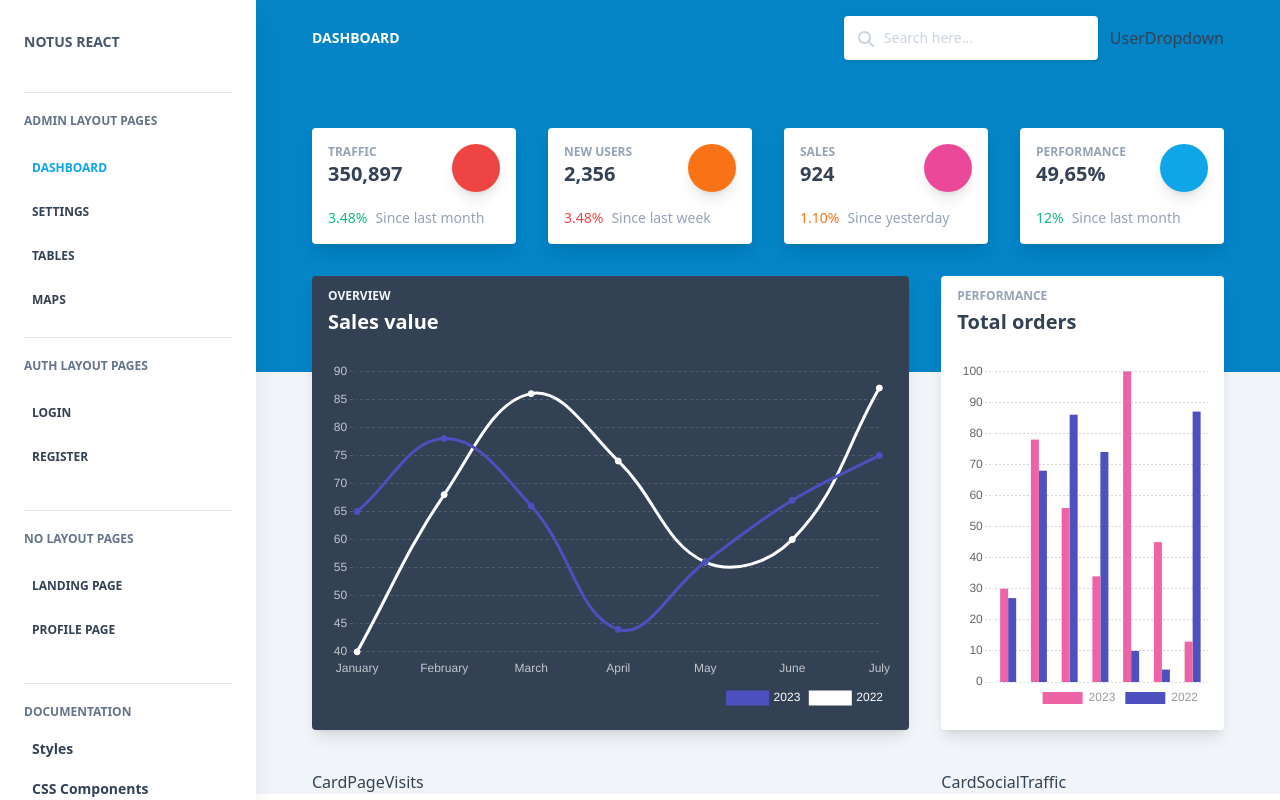
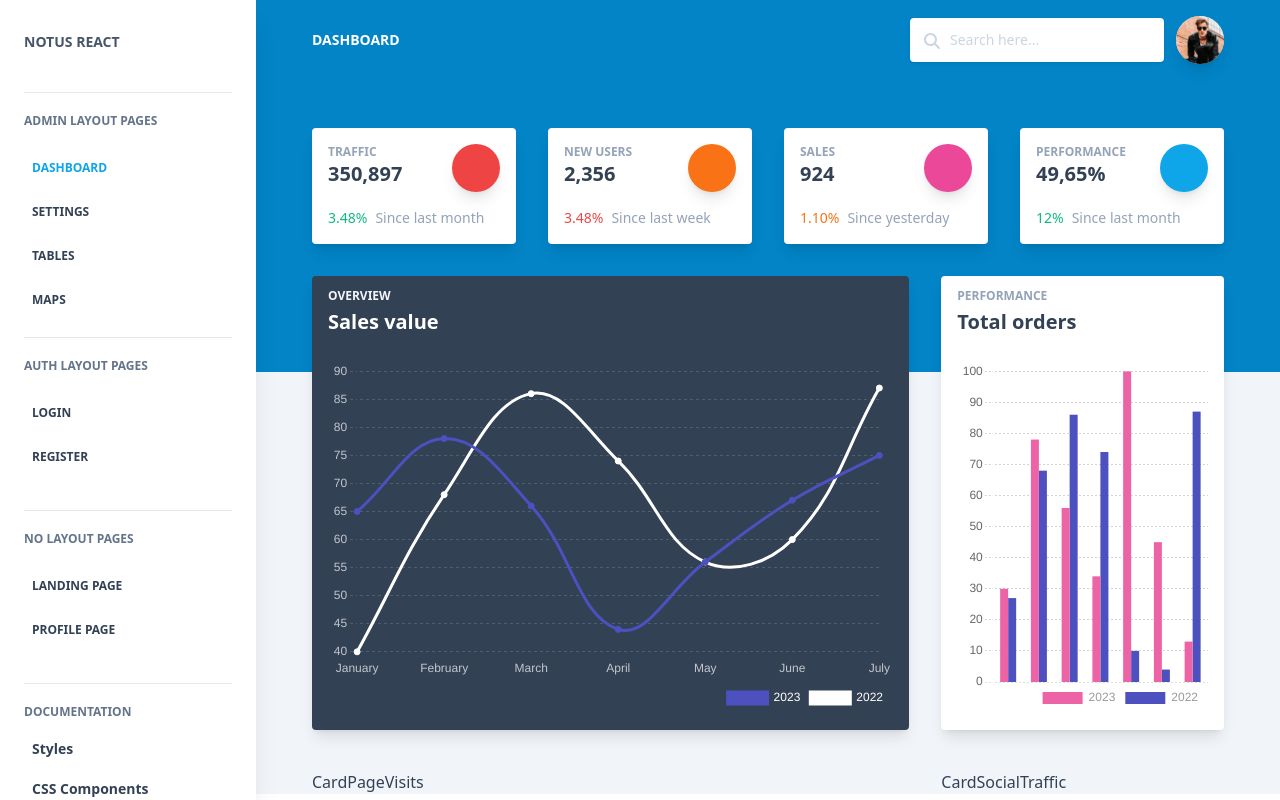
Before and after one commit to Unshack/notus, a React (Vite) app: page /admin/dashboard in a window 1280 px wide. Built offline with nearby package versions, Linux system fonts and the light colour scheme; the HTML template or start-up script is replaced by a standard one.

Commit message:
User dropdown functionality and UI

```diff
--- a/src/components/Dropdowns/UserDropdown.jsx
+++ b/src/components/Dropdowns/UserDropdown.jsx
@@ -1,5 +1,88 @@
+import React from "react";
+import { createPopper } from "@popperjs/core";
+
 const UserDropdown = () => {
-  return <div>UserDropdown</div>;
+  const [dropdownPopoverShow, setDropdownPopoverShow] = React.useState(false);
+  const btnDropdownRef = React.createRef();
+  const popoverDropdownRef = React.createRef();
+  const openDropdownPopover = () => {
+    createPopper(btnDropdownRef.current, popoverDropdownRef.current, {
+      placement: "bottom-start",
+    });
+    setDropdownPopoverShow(true);
+  };
+  const closeDropdownPopover = () => {
+    setDropdownPopoverShow(false);
+  };
+
+  return (
+    <>
+      <a
+        className='text-blueGray-500 block'
+        href='#pablo'
+        ref={btnDropdownRef}
+        onClick={(e) => {
+          e.preventDefault();
+          dropdownPopoverShow ? closeDropdownPopover() : openDropdownPopover();
+        }}
+      >
+        <div className='items-center flex'>
+          <span className='w-12 h-12 text-sm text-white bg-blueGray-200 inline-flex items-center justify-center rounded-full'>
+            <img
+              alt='...'
+              className='w-full rounded-full align-middle border-none shadow-lg'
+              src='/src/assets/img/team-1-800x800.jpg'
+            />
+          </span>
+        </div>
+      </a>
+      <div
+        ref={popoverDropdownRef}
+        className={
+          (dropdownPopoverShow ? "block " : "hidden ") +
+          "bg-white text-base z-50 float-left py-2 list-none text-left rounded shadow-lg min-w-48"
+        }
+      >
+        <a
+          href='#pablo'
+          className={
+            "text-sm py-2 px-4 font-normal block w-full whitespace-nowrap bg-transparent text-blueGray-700"
+          }
+          onClick={(e) => e.preventDefault()}
+        >
+          Action
+        </a>
+        <a
+          href='#pablo'
+          className={
+            "text-sm py-2 px-4 font-normal block w-full whitespace-nowrap bg-transparent text-blueGray-700"
+          }
+          onClick={(e) => e.preventDefault()}
+        >
+          Another action
+        </a>
+        <a
+          href='#pablo'
+          className={
+            "text-sm py-2 px-4 font-normal block w-full whitespace-nowrap bg-transparent text-blueGray-700"
+          }
+          onClick={(e) => e.preventDefault()}
+        >
+          Something else here
+        </a>
+        <div className='h-0 my-2 border border-solid border-blueGray-100' />
+        <a
+          href='#pablo'
+          className={
+            "text-sm py-2 px-4 font-normal block w-full whitespace-nowrap bg-transparent text-blueGray-700"
+          }
+          onClick={(e) => e.preventDefault()}
+        >
+          Seprated link
+        </a>
+      </div>
+    </>
+  );
 };
 
 export default UserDropdown;
```
